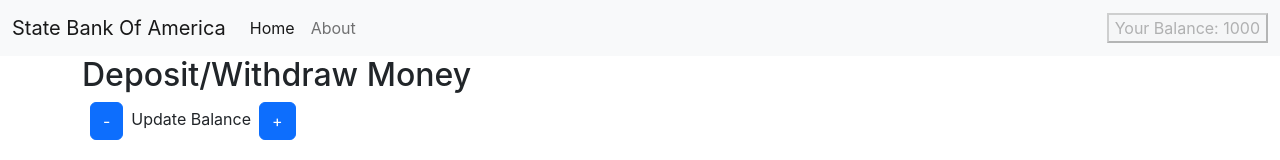
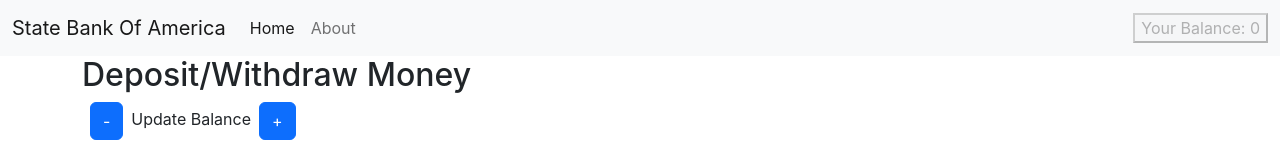
Before and after one commit to apu-1999/Basic-Redux-App, a React (Create React App) app: page / in a window 1280 px wide. Shown: the top 160 px of the page. Built offline with nearby package versions, Linux system fonts and the light colour scheme.

Commit message:
Accessing state in redux

```diff
--- a/src/components/Navbar.js
+++ b/src/components/Navbar.js
@@ -1,6 +1,8 @@
 import React from "react";
+import { useSelector } from "react-redux";
 
 const Navbar = () => {
+  const amount = useSelector(state => state.amount)
   return (
     <div>
       <nav className="navbar navbar-expand-lg bg-light">
@@ -21,7 +23,7 @@
                 </li>
             </ul>
             <div>
-              <button className="btn-primary" disabled={true}>Your Balance: 1000</button>
+              <button disabled={true} className="btn-primary">Your Balance: {amount}</button>
             </div>
             </div>
         </div>
```
